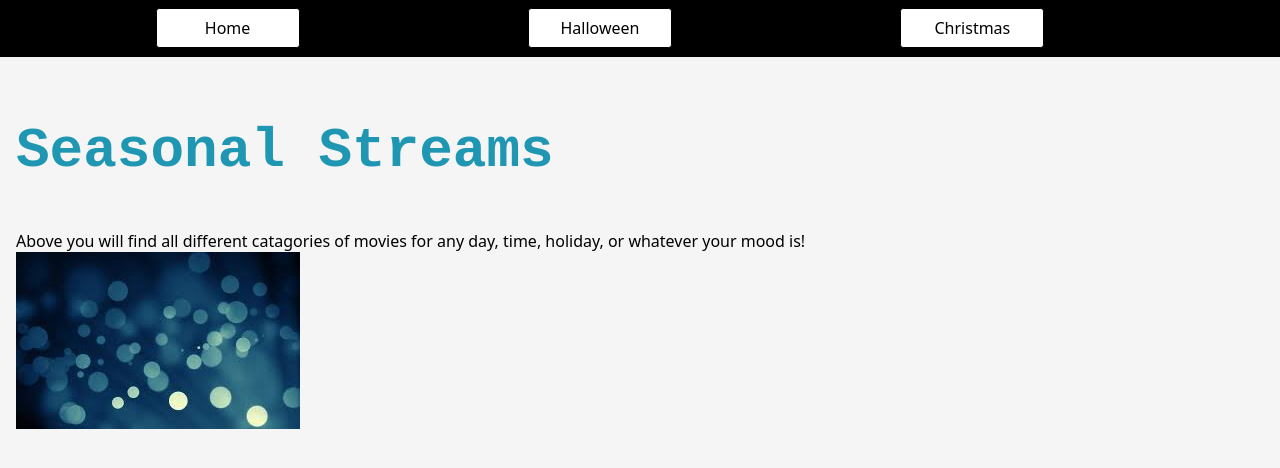
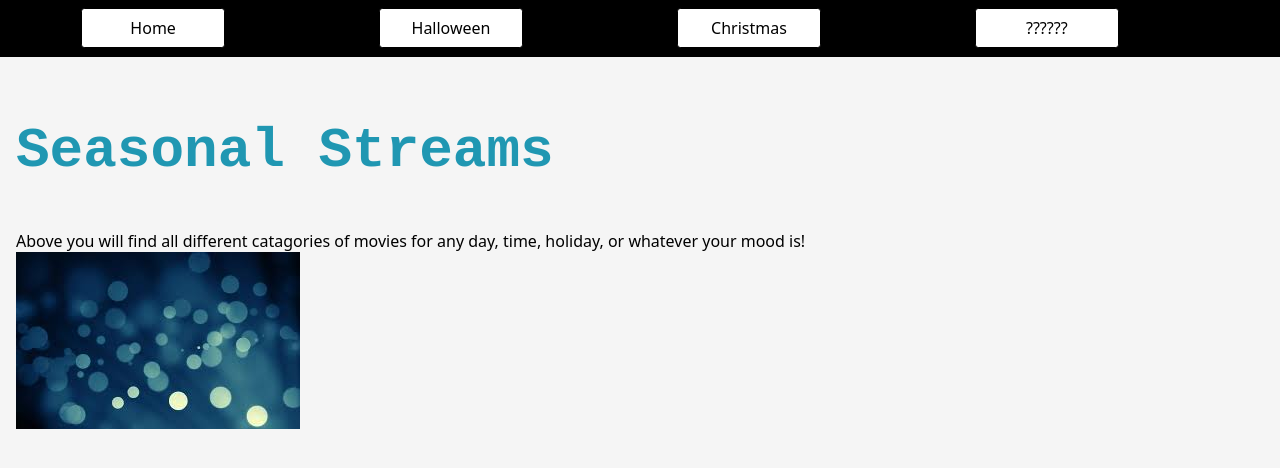
Before and after one commit to t-lamacchia/seasonalStreams, a website: page index.html in a window 1280 px wide. Drawn offline with Linux system fonts and the light colour scheme.

Commit message:
Added pages

```diff
--- a/index.html
+++ b/index.html
@@ -15,7 +15,8 @@
     <nav>
       <a style="background-color: white;" href="/" aria-current="page">Home</a>
       <a style="background-color: white;" href="/page2.html">Halloween</a>
-      <a style="background-color: white;" href="/page3.html">Christmas</a>
+      <a style="background-color: white;" href="/Christmas.html">Christmas</a>
+      <a style="background-color: white;" href="/Fill page.html">??????</a>
     </nav>
     <main>
       <h2>Seasonal Streams</h2>
```
Also changed, not shown: Christmas.html (added, +8 -0 lines), Fill page.html (added, +7 -0 lines).
